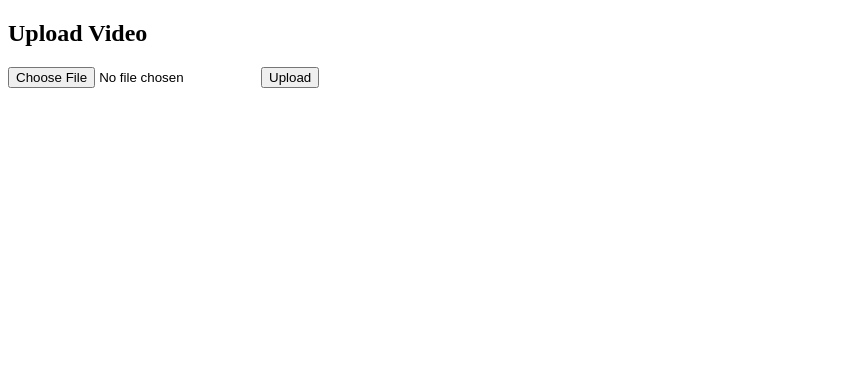
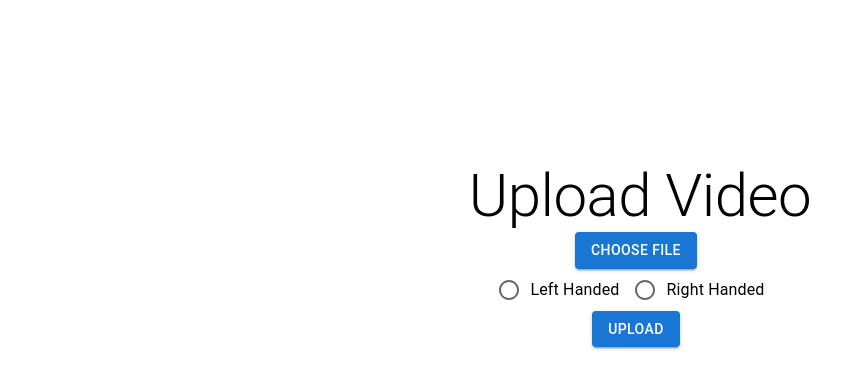
Before and after one commit to anjana-madushan/Research-Demo-Personal, a React (Vite) app in the folder Frontend/research shot posture accuracy/: page / in a window 1280 px wide. Shown: the top 388 px of the page, without its empty margins (0-864 px from the left). Built offline with nearby package versions, Linux system fonts and the light colour scheme.

Commit message:
feat: frontend video upload part

```diff
--- a/Frontend/research shot posture accuracy/package.json
+++ b/Frontend/research shot posture accuracy/package.json
@@ -10,6 +10,9 @@
     "preview": "vite preview"
   },
   "dependencies": {
+    "@emotion/react": "^11.11.4",
+    "@emotion/styled": "^11.11.5",
+    "@mui/material": "^5.15.16",
     "axios": "^1.6.8",
     "react": "^18.2.0",
     "react-dom": "^18.2.0",
--- a/Frontend/research shot posture accuracy/src/App.jsx
+++ b/Frontend/research shot posture accuracy/src/App.jsx
@@ -1,12 +1,12 @@
 import { BrowserRouter, Routes, Route } from 'react-router-dom';
-import VideoUpload from './components/Video/videoUpload';
+import Home from './pages/Home';
 
 function App() {
 
   return (
     <BrowserRouter>
       <Routes>
-        <Route path="/" element={<VideoUpload />} />
+        <Route path="/" element={<Home />} />
       </Routes>
     </BrowserRouter>
   )
--- a/Frontend/research shot posture accuracy/src/components/Video/videoUpload.jsx
+++ b/Frontend/research shot posture accuracy/src/components/Video/videoUpload.jsx
@@ -1,43 +1,139 @@
-import { useState } from 'react';
-import axios from 'axios';
+import { useState } from "react";
+import { Button, Typography, Radio, FormControlLabel, Box } from "@mui/material";
+import axios from "axios";
+import { styled } from "@mui/material";
+
+const UploadButton = styled(Button)({
+  marginRight: "8px",
+});
 
 const VideoUpload = () => {
   const [file, setFile] = useState(null);
-  const [message, setMessage] = useState('');
+  const [message, setMessage] = useState("");
+  const [batsmanType, setBatsmanType] = useState('');
+  const [fileName, setFileName] = useState('');
+  const [videoDuration, setVideoDuration] = useState(null);
 
   const handleFileChange = (event) => {
-    setFile(event.target.files[0]);
+    const selectedFile = event.target.files[0];
+    setFile(selectedFile);
+    console.log(selectedFile);
+    setFileName(selectedFile ? selectedFile.name : '');
+    // Create a URL for the selected file
+    const fileURL = URL.createObjectURL(selectedFile);
+
+    // Create a new video element
+    const videoElement = document.createElement('video');
+
+    // Set the src of the video element to the file URL
+    videoElement.src = fileURL;
+
+    // When metadata has been loaded
+    videoElement.onloadedmetadata = () => {
+      // Set the video duration in seconds
+      const durationInSeconds = Math.round(videoElement.duration);
+      setVideoDuration(durationInSeconds);
+
+      // Check if duration exceeds 10 seconds
+      if (durationInSeconds > 10) {
+        setMessage('Duration of the video is higher than 10 seconds.');
+      } else {
+        setMessage('');
+      }
+
+      // Release the object URL
+      URL.revokeObjectURL(fileURL);
+    };
+  };
+
+  const handleOptionChange = (event) => {
+    setBatsmanType(event.target.value);
   };
 
   const handleSubmit = async () => {
     if (!file) {
-      setMessage('Please select a file.');
+      setMessage("Please select a file.");
+      return;
+    }
+
+    if (batsmanType === '') {
+      setMessage('Please select the batsman type');
+      return;
+    }
+
+    // Check if duration exceeds 10 seconds
+    if (videoDuration && videoDuration > 10) {
+      setMessage('Duration of the video is higher than 10 seconds.');
       return;
     }
 
     const formData = new FormData();
-    formData.append('file', file);
+    formData.append("file", file);
 
     try {
-      console.log(formData);
-      const response = await axios.post('http://localhost:8070/api/upload', formData, {
-        headers: {
-          'Content-Type': 'multipart/form-data'
+      const response = await axios.post(
+        "http://localhost:8070/api/upload",
+        formData,
+        {
+          headers: {
+            "Content-Type": "multipart/form-data",
+          },
         }
-      });
+      );
       setMessage(response.data);
     } catch (error) {
-      setMessage('Error uploading file.');
+      setMessage("Error uploading file.");
     }
   };
 
   return (
-    <div>
-      <h2>Upload Video</h2>
-      <input type="file" accept="video/*" onChange={handleFileChange} />
-      <button onClick={handleSubmit}>Upload</button>
-      {message && <p>{message}</p>}
-    </div>
+    <>
+      <Box
+        sx={{
+          display: "flex",
+          flexDirection: "column",
+          alignItems: "center",
+          mt: 20,
+          height: "100vh",
+          overflowY: "hidden", // Remove vertical scroll bar
+        }}
+      >
+        <Typography variant="h2">Upload Video</Typography>
+        <input
+          type="file"
+          accept="video/*"
+          onChange={handleFileChange}
+          id="contained-button-file"
+          style={{ display: "none" }}
+        />
+        <label htmlFor="contained-button-file">
+          <UploadButton variant="contained" component="span">
+            Choose File
+          </UploadButton>
+        </label>
+        {fileName && <Typography>{fileName}</Typography>}
+        <Box>
+          <FormControlLabel
+            value="left_handed"
+            control={<Radio />}
+            label="Left Handed"
+            checked={batsmanType === "left_handed"}
+            onChange={handleOptionChange}
+          />
+          <FormControlLabel
+            value="right_handed"
+            control={<Radio />}
+            label="Right Handed"
+            checked={batsmanType === "right_handed"}
+            onChange={handleOptionChange}
+          />
+        </Box>
+        <UploadButton variant="contained" onClick={handleSubmit}>
+          Upload
+        </UploadButton>
+        {message && <Typography>{message}</Typography>}
+      </Box>
+    </>
   );
 };
 
--- /dev/null
+++ b/Frontend/research shot posture accuracy/src/pages/Home.jsx
@@ -0,0 +1,11 @@
+import VideoUpload from "../components/Video/videoUpload"
+
+const Home = () => {
+  return (
+    <>
+      <VideoUpload />
+    </>
+  )
+}
+
+export default Home
```
Also changed, not shown: 2 other files (tests, documents, lock files or other folders).
